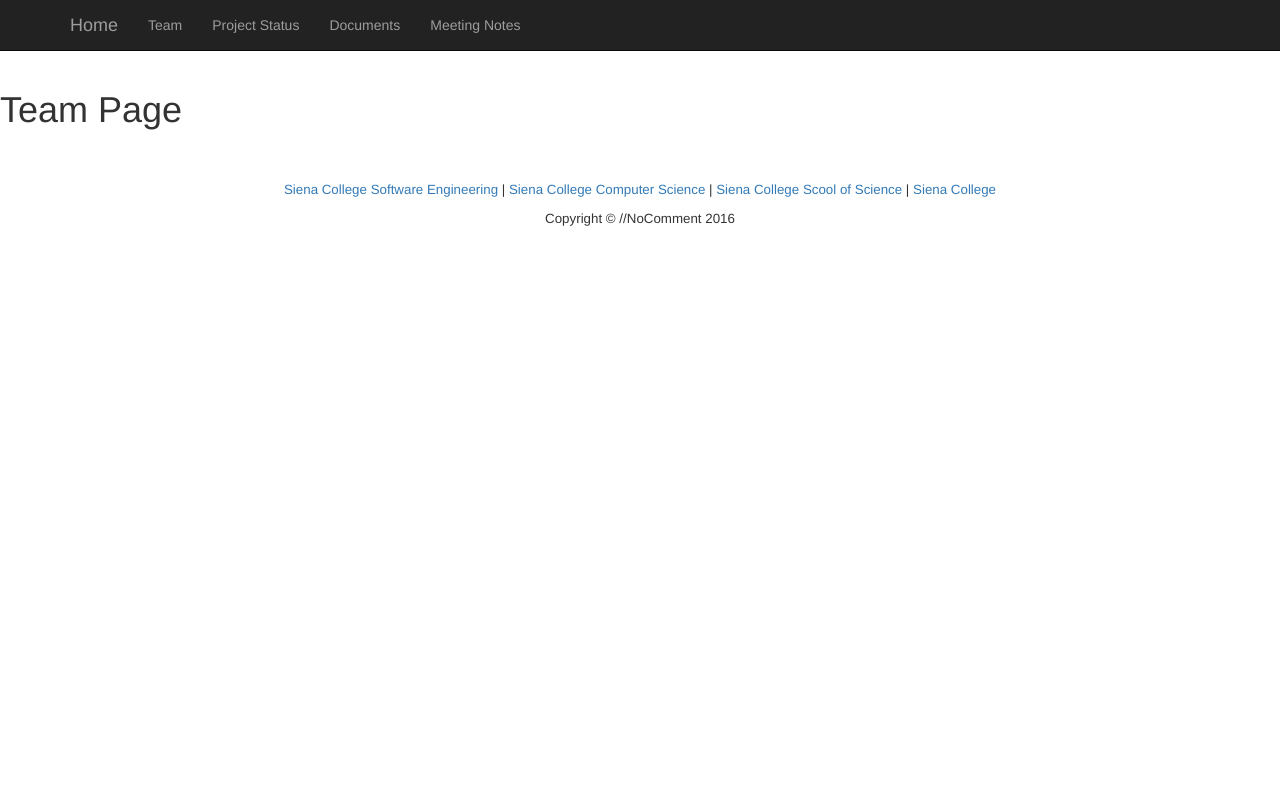
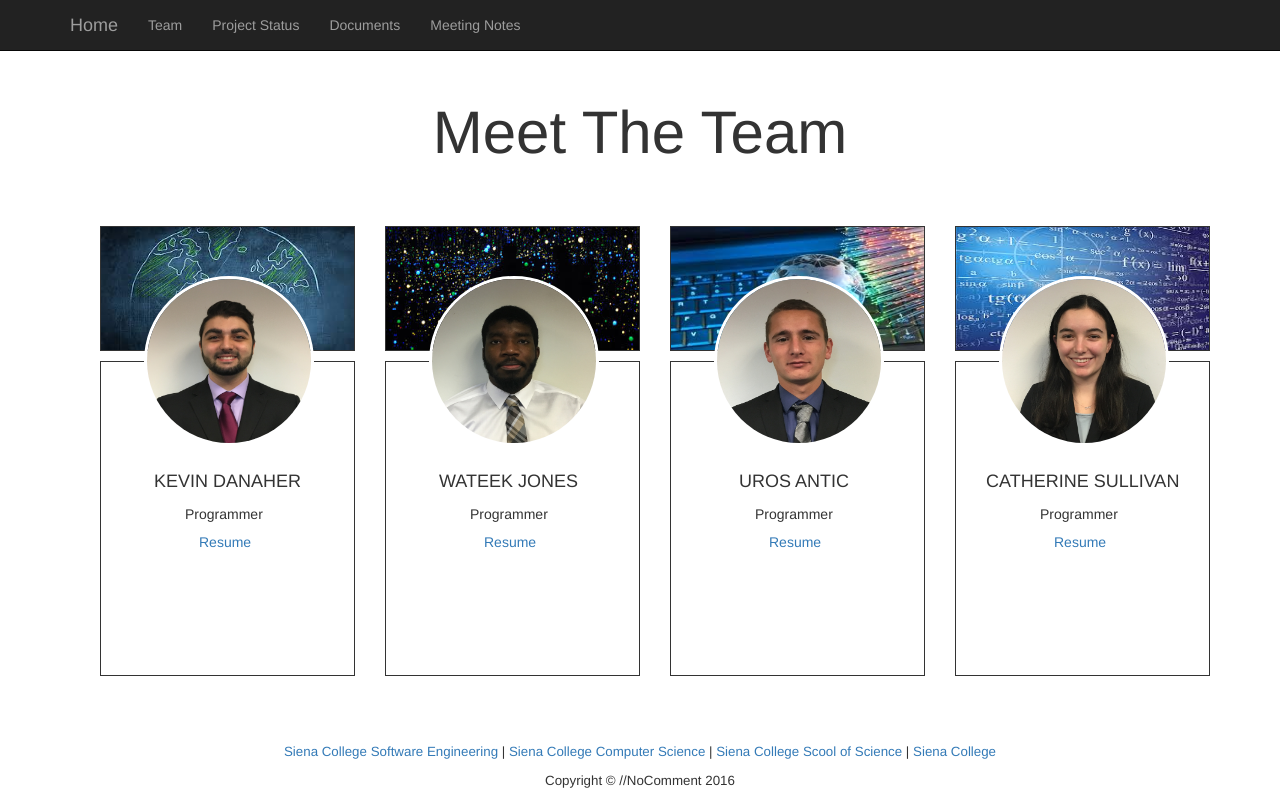
Before and after one commit to kd2868/TeamWebsite, a plain HTML site: page Team.html in a window 1280 px wide. Drawn offline with Linux system fonts and the light colour scheme.

Commit message:
uploaded pictures and resumes

```diff
--- a/Team.html
+++ b/Team.html
@@ -16,6 +16,8 @@
 
     <!-- Custom CSS -->
     <link href="css/portfolio-item.css" rel="stylesheet">
+
+
 
     <!-- HTML5 Shim and Respond.js IE8 support of HTML5 elements and media queries -->
     <!-- WARNING: Respond.js doesn't work if you view the page via file:// -->
@@ -64,7 +66,63 @@
     </nav>
 
 
-	<h1>Team Page</h1>
+	<center><h1>Meet The Team </h1></center>
+
+	<div class = "container">
+		<div class="big-box">
+			<div class ="box-up">
+				<img class ="upperImg" src="pics/math.png">
+			</div>
+			<div class ="box-down">
+				<h4 class="name"> CATHERINE SULLIVAN </h4>
+				<h5 style="padding-left:54px;"">Programmer </h5>
+				<a class="resume" href="resumes/CathyResume.pdf"> Resume </a>
+			</div>
+			<div class ="circle">
+				<img class="img-circle" src="pics/cathy.png">
+			</div>
+		</div>
+		<div class="big-box">
+			<div class ="box-up">
+				<img class ="upperImg" src="pics/cs1.png">
+			</div>
+			<div class ="box-down">
+				<h4 class="name" style="padding-left:38px;"> UROS ANTIC </h4>
+				<h5 style="padding-left:54px;">Programmer </h5>
+				<a class="resume" href="resumes/"> Resume </a>
+			</div>
+			<div class ="circle">
+				<img class="img-circle" src="pics/uros1.png">
+			</div>
+		</div>
+		<div class="big-box">
+			<div class ="box-up">
+				<img class ="upperImg" src="pics/images1Wateek.png">
+			</div>
+			<div class ="box-down">
+				<h4 class="name" style="padding-left:23px;"> WATEEK JONES</h4>
+				<h5 style="padding-left:54px;">Programmer </h5>
+				<a class="resume" href="resumes/Wateek resume.pdf"> Resume </a>
+			</div>
+			<div class ="circle">
+				<img class="img-circle" src="pics/wateek.png">
+			</div>
+		</div>
+		<div class="big-box">
+			<div class ="box-up">
+				<img class ="upperImg" src="pics/download.png">
+			</div>
+			<div class ="box-down">
+				<h4 class="name" style="padding-left:23px;"> KEVIN DANAHER </h4>
+				<h5 style="padding-left:54px;">Programmer </h5>
+				<a class="resume" href="resumes/KevinsResume.pdf"> Resume </a>
+			</div>
+			<div class ="circle">
+				<img class="img-circle" src="pics/kev.png">
+			</div>
+		</div>
+
+
 
 	 <!-- Footer -->
         <footer>
--- a/css/portfolio-item.css
+++ b/css/portfolio-item.css
@@ -11,9 +11,68 @@ body {
 .portfolio-item {
     margin-bottom: 25px;
 }
+h1 {
+	font-size:60px;
+	margin:30px;
+}
 
 footer {
-    margin: 50px 0;
+	position: absolute;
+	right:0;
+	bottom:0;
+	left:0;
     font-size: 10pt;
     text-align: center;
 }
+
+.big-box {
+	float: right;
+	width: 255px;
+	height: 450px;
+	margin-top:30px;
+	margin-left:30px;
+
+
+}
+
+.box-up{
+	float: right;
+	width: 255px;
+	height: 125px;
+	border: 1px solid;
+	margin-bottom: 10px
+}
+
+.box-down {
+	float: right;
+	width: 255px;
+	height: 315px;
+	border: 1px solid;
+	padding-top: 100px;
+	padding-left: 30px;
+}
+.circle {
+	position:absolute;
+	width:170px;
+	height:170px;
+	border-radius:170px;
+	border:3px solid white;
+	margin-left:44px;
+	margin-top:50px;
+	z-index:1;
+}
+.img-circle {
+    border-radius: 50%;
+	width:164px;
+	height:164px;
+}
+.upperImg {
+	height:100%;
+	width:100%;
+}
+.name {
+	margin-bottom:15px;
+}
+.resume {
+	padding-left:68px;
+}
```
Also changed, not shown: css/bootstrap.css, pics/cathy.png (added), pics/cs1.png (added), pics/download.png (added), pics/images1.png (added), pics/images1Wateek.png (added), pics/kev.png (added), pics/math.png (added), pics/uros1.png (added), pics/wateek.png (added), 5 other files.
